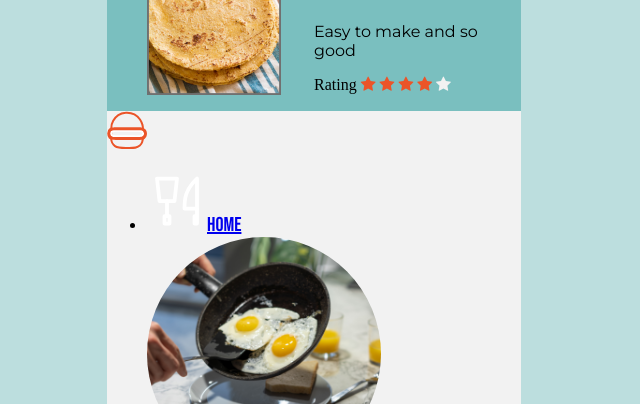
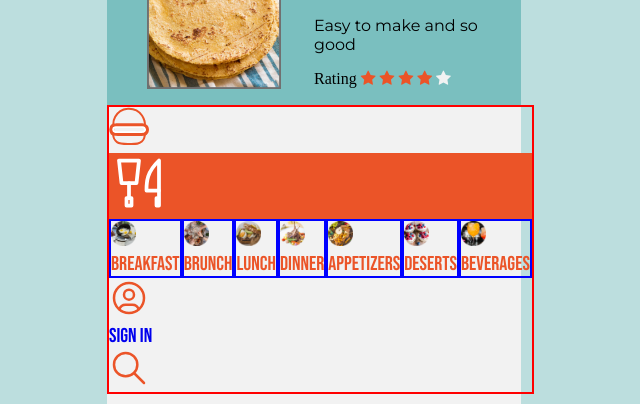
Before and after one commit to JMPelzer/Recipe-GIT337, a plain HTML site: page index.html in a window 1280 px wide. Shown: the part 2358-2762 px from the top of the page, without its empty margins (326-966 px from the left). Drawn offline with Linux system fonts and the light colour scheme.

Commit message:
nav
working on nav

```diff
--- a/index.html
+++ b/index.html
@@ -207,8 +207,8 @@
     <nav>
         <h4>Main Navigation</h4>
         <!--hamburger icon for drop down menu-->
-        <svg xmlns="http://www.w3.org/2000/svg" width="40" height="40" style="enable-background:new 0 0 40 40"
-            xml:space="preserve">
+        <a href="#" class="hamburger"><svg xmlns="http://www.w3.org/2000/svg" width="40" height="40"
+                style="enable-background:new 0 0 40 40" xml:space="preserve">
                 <path
                     d="M36 17.6c.1 1.8.1 3.6.1 5.4.1 2.7 0 5.5-.9 8-.5 1.4-1.3 2.6-2.4 3.6-3.3 2.7-6 2.4-12.6 2.4-4.6 0-9.2.2-12.2-1.9-2.5-1.8-3.6-4.2-3.8-7.1-.2-3.6.1-7.2.1-10.8 0-2.6.6-5.1 1.9-7.4 2.5-4.5 7.3-7.5 12.4-8 .4-.1.9-.1 1.4-.1 5.2 0 10.1 2.6 13 6.8 1 1.5 1.8 3.1 2.3 4.9.4 1.3.6 2.7.7 4.2z"
                     style="fill:none;stroke:#eb5428;stroke-width:2;stroke-miterlimit:10" />
@@ -218,49 +218,48 @@
                 <path
                     d="M38.5 22.6c0 .9-.2 1.7-.5 2.5-.6 1.3-1.7 2.1-3 2.2-3.3.3-6.7.2-9.9.2H11.2c-1.5 0-3-.1-4.4-.1-1.3-.1-2.8 0-3.8-1-.9-1-1.3-2.5-1.3-3.8 0-1.6.3-3.1 1.7-4 1-.7 2.3-.8 3.5-.8 1.6-.1 3.3-.1 4.9-.1H28.5c1.3 0 2.7 0 4 .1 2 .1 3.8-.1 5.1 1.7.5.9.9 2 .9 3.1z"
                     style="fill:none;stroke:#eb5428;stroke-width:2.9408;stroke-miterlimit:10" />
-        </svg>
+            </svg></a>
 
         <!--main menu bar with image links-->
         <section class="navBar">
-            <ul>
-                <li><a href="#"><svg xmlns="http://www.w3.org/2000/svg"
-                            class="icon icon-tabler icon-tabler-tools-kitchen" width="60" height="60"
-                            viewBox="0 0 24 24" stroke-width="1.5" stroke="#ffffff" fill="none" stroke-linecap="round"
-                            stroke-linejoin="round">
+
+            <a href="#" class="home"><svg xmlns="http://www.w3.org/2000/svg"
+                    class="icon icon-tabler icon-tabler-tools-kitchen" width="60" height="60" viewBox="0 0 24 24"
+                    stroke-width="1.5" stroke="#ffffff" fill="none" stroke-linecap="round" stroke-linejoin="round">
                     <path stroke="none" d="M0 0h24v24H0z" fill="none" />
                     <path d="M4 3h8l-1 9h-6z" />
                     <path d="M7 18h2v3h-2z" />
                     <path d="M20 3v12h-5c-.023 -3.681 .184 -7.406 5 -12z" />
                     <path d="M20 15v6h-1v-3" />
                     <line x1="8" y1="12" x2="8" y2="18" />
-                        </svg>Home</a></li>
+                </svg></a>
+            <ul>
+                <li><a><img src="images/breakfast.png" alt="Two fried eggs in pan"><br>Breakfast</a></li>
 
-                <li><a><img src="images/breakfast.png" alt="Two fried eggs in pan">Breakfast</a></li>
+                <li><a><img src="images/brunch.png" alt="6 hand with glasses toasting over table"><br>Brunch</a></li>
 
-                <li><a><img src="images/brunch.png" alt="6 hand with glasses toasting over table">Brunch</a></li>
+                <li><a><img src="images/lunch.png" alt="egg and avocado sandwich"><br>Lunch</a></li>
 
-                <li><a><img src="images/lunch.png" alt="egg and avocado sandwich">Lunch</a></li>
+                <li><a><img src="images/dinner.png" alt="meat ribs on veggies fancy plated"><br>Dinner</a></li>
 
-                <li><a><img src="images/dinner.png" alt="meat ribs on veggies fancy plated">Dinner</a></li>
+                <li><a><img src="images/appetizers.png" alt="cheese and fruit board"><br>Appetizers</a></li>
 
-                <li><a><img src="images/appetizers.png" alt="cheese and fruit board">Appetizers</a></li>
+                <li><a><img src="images/desserts.png" alt="small berry cheesecakes"><br>Deserts</a></li>
 
-                <li><a><img src="images/desserts.png" alt="small berry cheesecakes">Deserts</a></li>
-
-                <li><a><img src="images/beverages.png" alt="orange cocktail drink">Beverages</a></li>
-
-                <li><a href="#"><svg xmlns="http://www.w3.org/2000/svg" class="icon icon-tabler icon-tabler-user-circle"
-                            width="40" height="40" viewBox="0 0 24 24" stroke-width="1.5" stroke="#ffffff" fill="none"
-                            stroke-linecap="round" stroke-linejoin="round">
+                <li><a><img src="images/beverages.png" alt="orange cocktail drink"><br>Beverages</a></li>
+            </ul>
+        </section>
+        <a href="#" class="avatar"><svg xmlns="http://www.w3.org/2000/svg"
+                class="icon icon-tabler icon-tabler-user-circle" width="40" height="40" viewBox="0 0 24 24"
+                stroke-width="1.5" stroke="#eb5428" fill="none" stroke-linecap="round" stroke-linejoin="round">
                 <path stroke="none" d="M0 0h24v24H0z" fill="none" />
                 <circle cx="12" cy="12" r="9" />
                 <circle cx="12" cy="10" r="3" />
                 <path d="M6.168 18.849a4 4 0 0 1 3.832 -2.849h4a4 4 0 0 1 3.834 2.855" />
-                        </svg>Sign in</a></li>
-            </ul>
-        </section>
+            </svg><br>Sign in</a>
+
         <!--search bar: move into main-->
-        <div id="search">
+        <div class="search">
             <svg xmlns="http://www.w3.org/2000/svg" class="icon icon-tabler icon-tabler-search" width="40" height="40"
                 viewBox="0 0 24 24" stroke-width="1.5" stroke="#EB5428" fill="none" stroke-linecap="round"
                 stroke-linejoin="round">
--- a/styles.css
+++ b/styles.css
@@ -151,14 +151,19 @@ dd {
 }
 
 /*ul ol list spacing*/
+.ingredients ul {
+    margin: 0;
+
+}
 
 .ingredients li {
     padding: 4px;
 }
 
-.direction li {
-    padding: 4px;
+.directions ol {
+    margin: 0;
 }
+
 
 /*aside*/
 aside {
@@ -190,6 +195,42 @@ aside h2 {
 }
 
 /*navigation*/
+nav {
+    border: solid 2px red;
+}
+
+nav ul {
+    list-style-type: none;
+    margin: 0;
+    padding: 0;
+    display: flex;
+    font-size: 16px;
+    color: var(--red);
+
+}
+
+nav li {
+    border: 2px solid blue;
+
+
+
+}
+
+nav img {
+    width: 25px;
+}
+
+nav a {}
+
+.home {
+    display: block;
+    background-color: var(--red);
+
+}
+
+.avatar {
+    text-decoration: none;
+}
 
 /*footer*/
 
```
Lines whose indentation alone changed are shown as unchanged.
